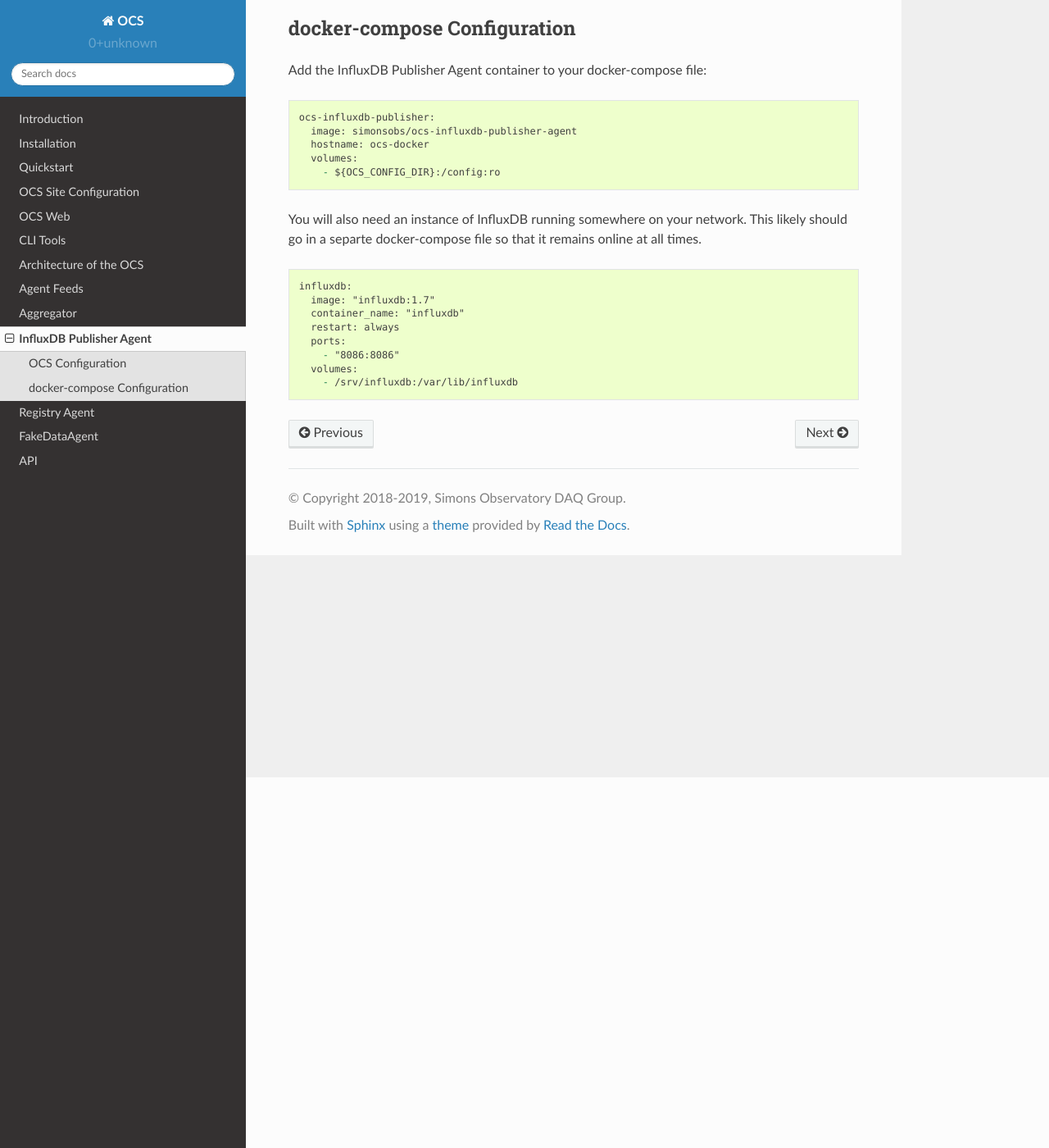
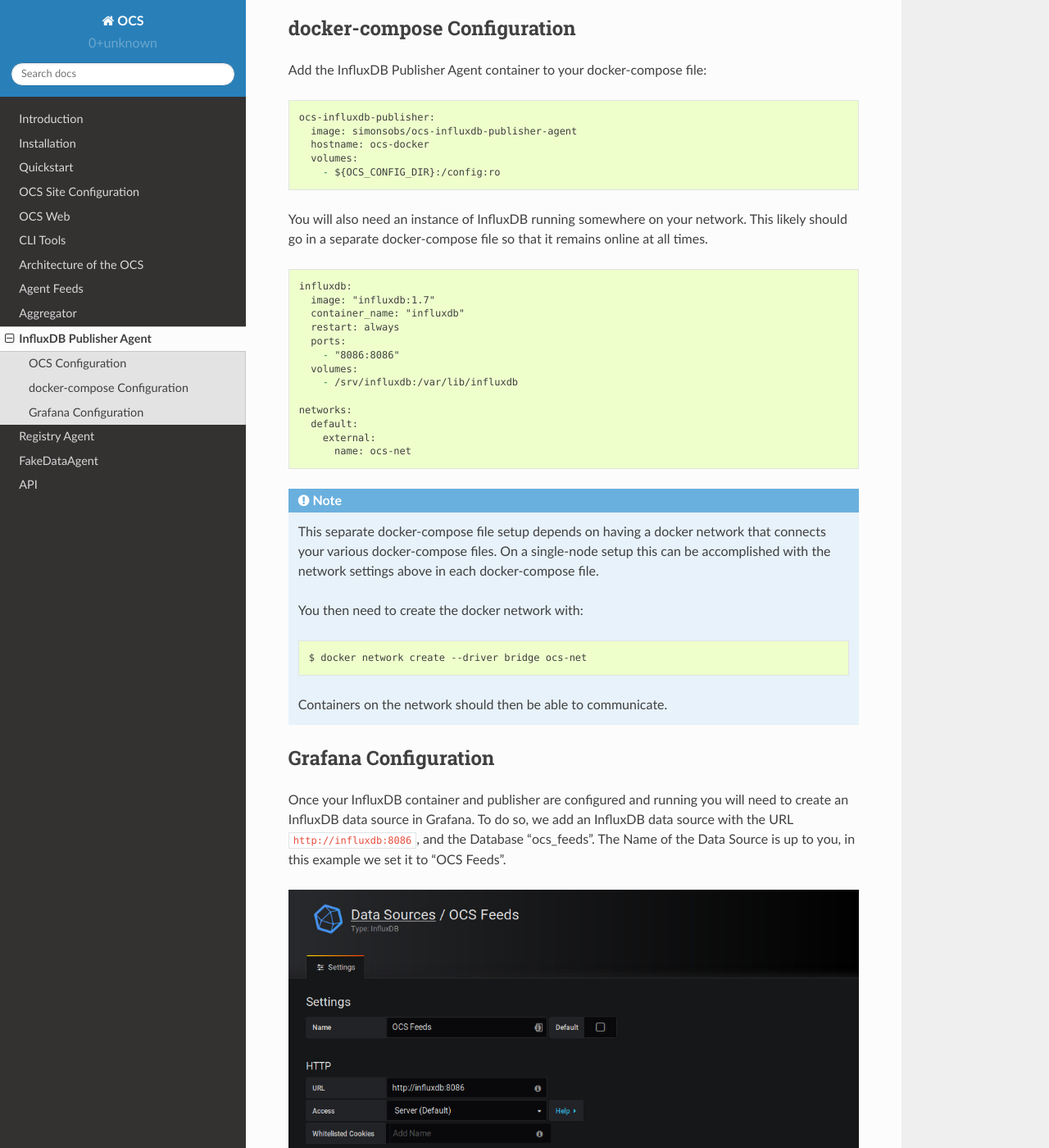
Before and after one commit to simonsobs/ocs, a Sphinx documentation site: the page built from docs/influxdb_publisher.rst, in a window 1280 px wide and 1400 px high, scrolled down 452 px. Shown: the whole window at 82% size. Built offline with Sphinx 7.4.7 and the Read the Docs theme 2.0.0, drawn with Linux system fonts in a browser that asks for light colours; some of the changed text lies outside the part shown.

Commit message:
Add Grafana configuration to influxdb publisher docs

```diff
--- a/docs/influxdb_publisher.rst
+++ b/docs/influxdb_publisher.rst
@@ -31,7 +31,7 @@
       - ${OCS_CONFIG_DIR}:/config:ro
 
 You will also need an instance of InfluxDB running somewhere on your network.
-This likely should go in a separte docker-compose file so that it remains
+This likely should go in a separate docker-compose file so that it remains
 online at all times.
 
 ::
@@ -44,3 +44,44 @@
       - "8086:8086"
     volumes:
       - /srv/influxdb:/var/lib/influxdb
+
+  networks:
+    default:
+      external:
+        name: ocs-net
+
+.. note::
+    This separate docker-compose file setup depends on having a docker network
+    that connects your various docker-compose files. On a single-node setup
+    this can be accomplished with the network settings above in each docker-compose
+    file.
+
+    You then need to create the docker network with::
+
+       $ docker network create --driver bridge ocs-net
+
+    Containers on the network should then be able to communicate.
+
+Grafana Configuration
+---------------------
+Once your InfluxDB container and publisher are configured and running you will
+need to create an InfluxDB data source in Grafana. To do so, we add an InfluxDB
+data source with the URL ``http://influxdb:8086``, and the Database
+"ocs_feeds". The Name of the Data Source is up to you, in this example we set
+it to "OCS Feeds".
+
+.. image:: _static/grafana_influxdb_data_source.jpg
+
+In a dashboard, create a new panel. Each panel can have a different Data
+Source, which is selected at the top of the Metrics tab. Select our "OCS Feeds"
+data source. You'll then see the rich query editor for your InfluxDB data
+source. Each OCS Agent shows up as a "measurement" (here "observatory.LSSIM"
+and "observatory.LSSIM2"). Each feed published by an agent is an InfluxDB tag
+(here "temperatures" is our only feed.) Finally, each field is available within
+the SELECT query.
+
+.. image:: _static/grafana_influxdb_panel_example.jpg
+
+For more information about using InfluxDB in Grafana, see the `Grafana Documentation`_.
+
+.. _`Grafana Documentation`: https://grafana.com/docs/features/datasources/influxdb/
```
Also changed, not shown: docs/_static/grafana_influxdb_data_source.jpg (added), docs/_static/grafana_influxdb_panel_example.jpg (added).
